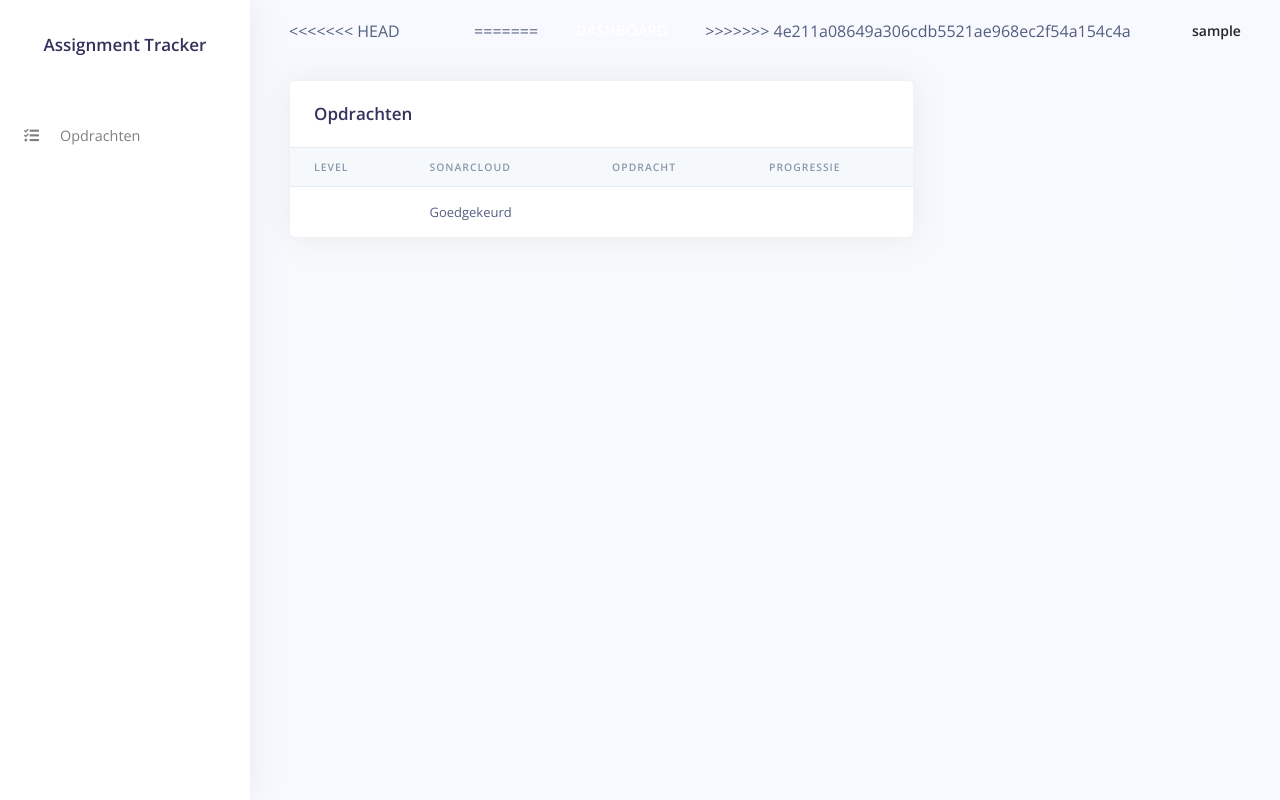
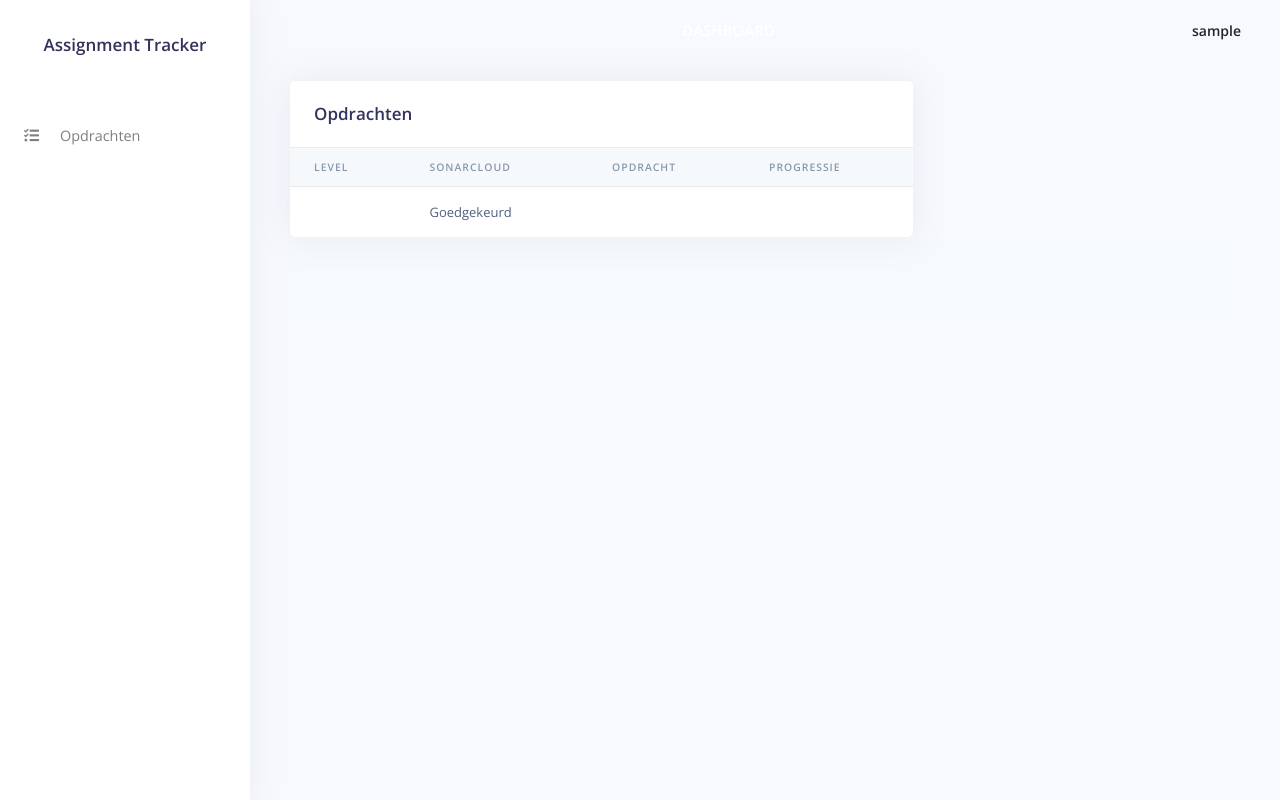
Before and after one commit to BradyRentingBIT/web-progress-tracker, a PHP site: page /web-app/dashboard.php in a window 1280 px wide. Run offline with PHP 8.4, Linux system fonts and the light colour scheme; the visitor is signed in with stand-in values (Sample User, id 1); tables that the repository leaves empty or names only in its code hold one stand-in row (values such as "Sample post"); data that the repository does not hold is empty.

Commit message:
Removed merge conflict comments

```diff
--- a/web-app/dashboard.php
+++ b/web-app/dashboard.php
@@ -115,11 +115,9 @@
     <nav class="navbar navbar-top navbar-expand-md navbar-dark" id="navbar-main">
         <div class="container-fluid">
             <!-- Brand -->
-<<<<<<< HEAD
             <a class="h4 mb-0 text-white text-uppercase d-none d-lg-inline-block" href="index.php"></a>
-=======
             <a class="h4 mb-0 text-white text-uppercase d-none d-lg-inline-block" href="index">Dashboard</a>
->>>>>>> 4e211a08649a306cdb5521ae968ec2f54a154c4a
+
             <!-- User -->
             <ul class="navbar-nav align-items-center d-none d-md-flex">
                 <li class="nav-item dropdown">
```
